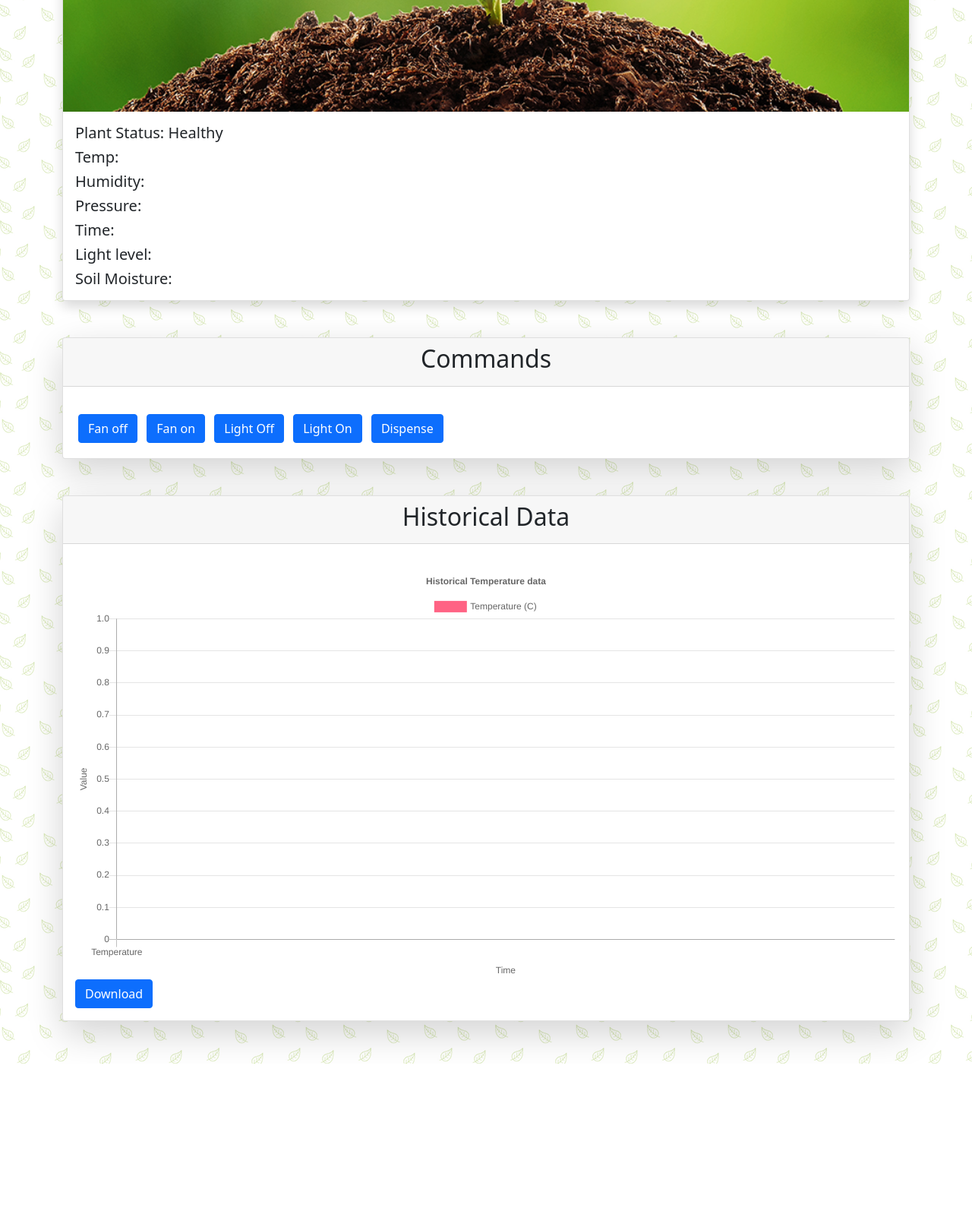
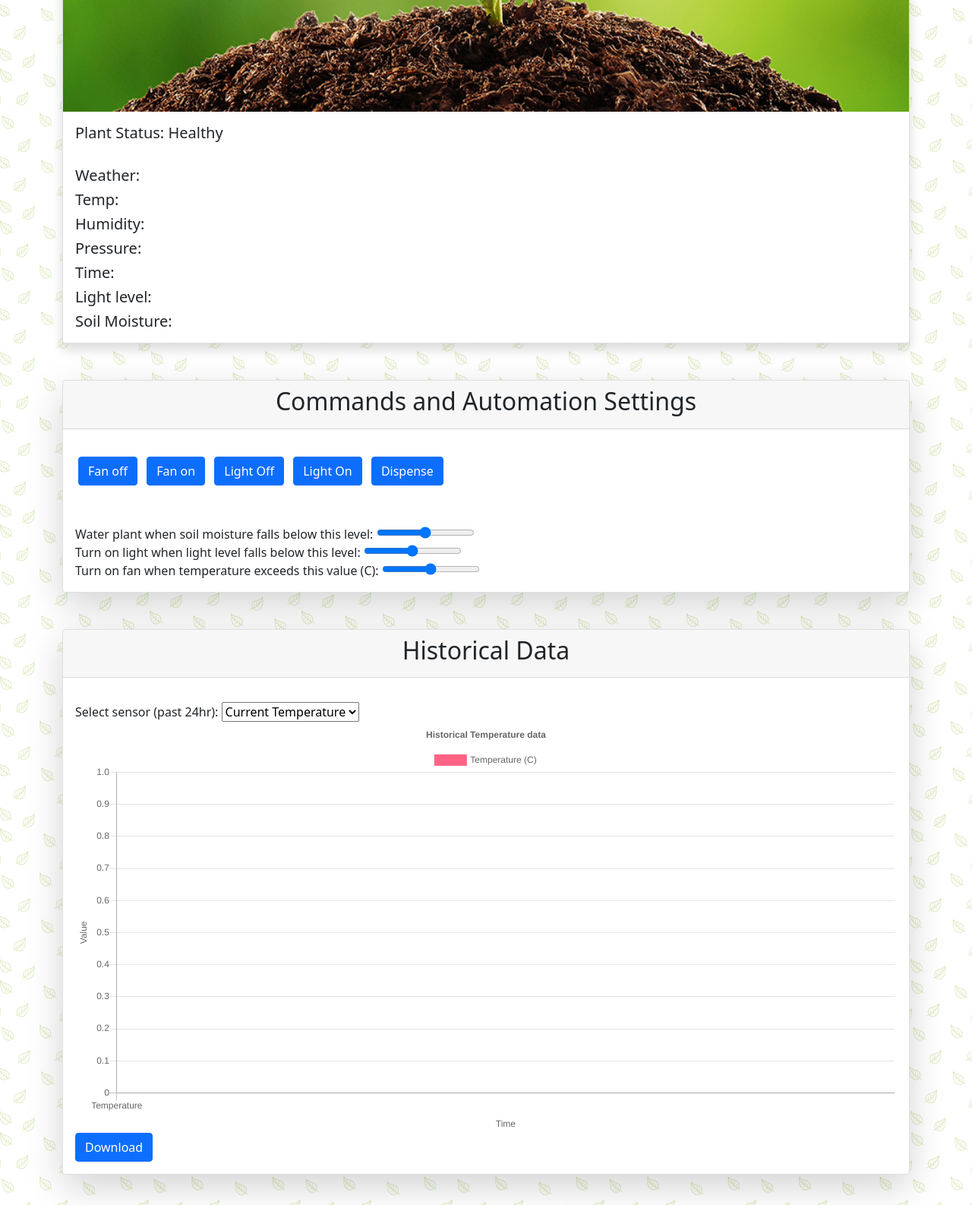
Before and after one commit to rgcesar/far-future, a Flask app: template webapp/templates/index.html in a window 1280 px wide. Shown: the part 727-2313 px from the top of the page at 76% size. Before the commit the page ends 2127 px from the top, so only its background shows below. Run offline with Flask 2, Linux system fonts and the light colour scheme; the template is opened without the code that fills it, so the values that code supplies are empty; some libraries are stand-ins or nearby versions.

Commit message:
Added automation and more features

```diff
--- a/webapp/static/js/app.js
+++ b/webapp/static/js/app.js
@@ -8,13 +8,30 @@
     //});
 }*/
 
+var selectChart = document.getElementById("selectchart");
 $(document).ready(function(){
 
     var socket = io();
+    var time;
     socket.on('my response', function(msg) {
         socket.emit('server')
         //$('#log').replaceWith('<p>Received: ' + msg.data + '</p>');
         log.innerText = 'Plant Status: ' + msg.data;
+
+        //$('#' + msg.who + 'v').val(msg.data);
+    });
+    socket.on('overrideon', function(msg) {
+        //socket.emit('server')
+        //$('#log').replaceWith('<p>Received: ' + msg.data + '</p>');
+        override.innerText = 'automation is disabled';
+        //$('#' + msg.who + 'v').val(msg.data);
+    });
+
+    socket.on('overrideoff', function(msg) {
+        //socket.emit('server')
+        //$('#log').replaceWith('<p>Received: ' + msg.data + '</p>');
+        override.innerText = '';
+        //$('#' + msg.who + 'v').val(msg.data);
     });
 
 
@@ -65,9 +82,41 @@
             }
         };
 
+        // Get weather data for seattle
+        $.getJSON('http://api.openweathermap.org/data/2.5/weather?q=Seattle&appid=26bac2f5c6fae77e59ff9cc45e16fbaf&units=metric', function(wjdata) {
+            //const wjdata = JSON.parse(wdata);
+            const icon_type = 'http://openweathermap.org/img/wn/' + wjdata.weather[0].icon + '@2x.png';
+            $("#wicon").attr("src", icon_type);
+            weather.innerText = '' + '         Hi: ' + wjdata.main.temp_min + ' \n       Low: ' + wjdata.main.temp_max;
+         });
+
+         // Get data, the past 24hrs
+         var data24 = [];
+         var d = new Date(new Date() -  (60 * 60 * 24 * 1000));
+         var n = d.toISOString();
+         n = n.substr(0,9)
+         for (var i = 0; i < 24; i++) {
+             //data24[i] = $.getJSON(('https://tg3po98xd3.execute-api.us-east-2.amazonaws.com/dev/plantdata/?time=' + n + ' ' + i).toString())
+             data24[i] = $.getJSON("https://tg3po98xd3.execute-api.us-east-2.amazonaws.com/dev/plantdata/?time=2021-05-16+16");
+         }
+
+
+
+
+
+
         const context = document.getElementById('canvas').getContext('2d');
 
         const lineChart = new Chart(context, config);
+
+
+
+        if (selectChart = "temp") {
+
+            //config.data.labels.push(jdata.time);
+            //config.data.datasets[0].data.push(jdata.temp);
+            //lineChart.update();
+        }
 
         //const source = new EventSource("/chart-data");
 
@@ -93,7 +142,9 @@
         soilmoisture.innerText = 'Soil Moisture: ' + jdata.soilmoist + ' % ';
         lightlevel.innerText = 'Light Level: ' + jdata.lightlevel + ' % ';
         timed.innerText = 'Server Time: ' + jdata.time;
+        //time = jdata.time.substr(0,9);
 
+        if(selectChart == "tempnow") {
             if (config.data.labels.length === 75) {
                 config.data.labels.shift();
                 config.data.datasets[0].data.shift();
@@ -101,6 +152,7 @@
             config.data.labels.push(jdata.time);
             config.data.datasets[0].data.push(jdata.temp);
             lineChart.update();
+        }
 
     });
 
@@ -124,4 +176,24 @@
         socket.emit('water');
     });
 
+    $('input.sync').on('input', function(event) {
+        socket.emit('Slider value changed', {
+            who: $(this).attr('id'),
+            data: $(this).val()
         });
+        return false;
+    });
+
+    socket.on('update value', function(msg) {
+        console.log('Slider value updated');
+        $('#' + msg.who).val(msg.data);
+        if (msg.who != 'temps') {
+            $('#' + msg.who + 'v').val(msg.data + '%');
+        } else {
+            $('#' + msg.who + 'v').val(msg.data + ' °C');
+        }
+
+
+    });
+
+});
--- a/webapp/templates/index.html
+++ b/webapp/templates/index.html
@@ -31,6 +31,8 @@
    	</a>
       <div class="card-body">
         <h5 class="card-title" id="log">Plant Status: Healthy</h5>
+        <img id="wicon" src=""/>
+        <h5 class="card-text" id="weather"> Weather: </h5>
         <h5 class="card-text" id="temp"> Temp: </h5>
         <h5 class="card-text" id="humidity"> Humidity: </h5>
         <h5 class="card-text" id="pressure">  Pressure: </h5>
@@ -47,17 +49,37 @@
     <!-- Temperature Card -->
     <div class="card my-5 shadow-lg mb-5 bg-white rounded">
       <div class="card-header text-center">
-        <h2>Commands</h2>
+        <h2>Commands and Automation Settings</h2>
       </div>
 
       <div class="card-body">
         <!--h5 class="card-title" >Temp: temp C°</h5-->
         <p class="card-text"></p>
+        <h5 class="card-text" style="color:red" id="override"></h5>
         <button type="button"  class="btn btn-primary m-1" id="fanoff">Fan off</button>
         <button type="button"  class="btn btn-primary m-1" id="fanon">Fan on</button>
         <button type="button"  class="btn btn-primary m-1" id="lightoff">Light Off</button>
         <button type="button"  class="btn btn-primary m-1" id="lighton">Light On</button>
         <button type="button"  class="btn btn-primary m-1" id="dispense">Dispense</button>
+
+        <form class="mt-5">
+          <div class="form-group">
+             <label for="formControlRange">Water plant when soil moisture falls below this level:</label>
+             <input type="range" class="form-control-range sync" id="soils" min="0" max="100" value="{{soils}}">
+             <output type="text" id="soilsv" value="">
+          </div>
+          <div class="form-group">
+             <label for="formControlRange">Turn on light when light level falls below this level:</label>
+             <input type="range" class="form-control-range sync" id="lights" min="0" max="100" value="{{lights}}">
+             <output type="text" id="lightsv" value="">
+          </div>
+          <div class="form-group">
+            <label for="formControlRange">Turn on fan when temperature exceeds this value (C):</label>
+            <input type="range" class="form-control-range sync" id="temps" min="10" max="50" value="{{temps}}">
+            <output type="text" id="tempsv" value="">
+         </div>
+       </form>
+
         <!--a href="#" class="btn btn-primary">Toggle Light</a>
         <a href="#" class="btn btn-primary">Dispense 4 seconds</a-->
       </div>
@@ -71,6 +93,15 @@
       <div class="card-body">
         <!--h5 class="card-title">Historical Data</h5-->
         <p class="card-text"></p>
+        <label for="selectchart">Select sensor (past 24hr): </label>
+        <select id="selectchart">
+          <option value="tempnow">Current Temperature</option>
+          <option value="temp">Temperature</option>
+          <option value="hum">Humidity</option>
+          <option value="soil">Soil Moisture</option>
+          <option value="lightl">Light Level</option>
+          <option value="pressure">Baro. Pressure</option>
+      </select>
         <canvas  id="canvas"></canvas>
         <a href="#" class="btn btn-primary">Download</a>
       </div>
```
Also changed, not shown: webapp/water.py (+5 -2 lines), webapp/web-app.py (+60 -7 lines), webapp/frame.jpg. Lines whose indentation alone changed are shown as unchanged.
